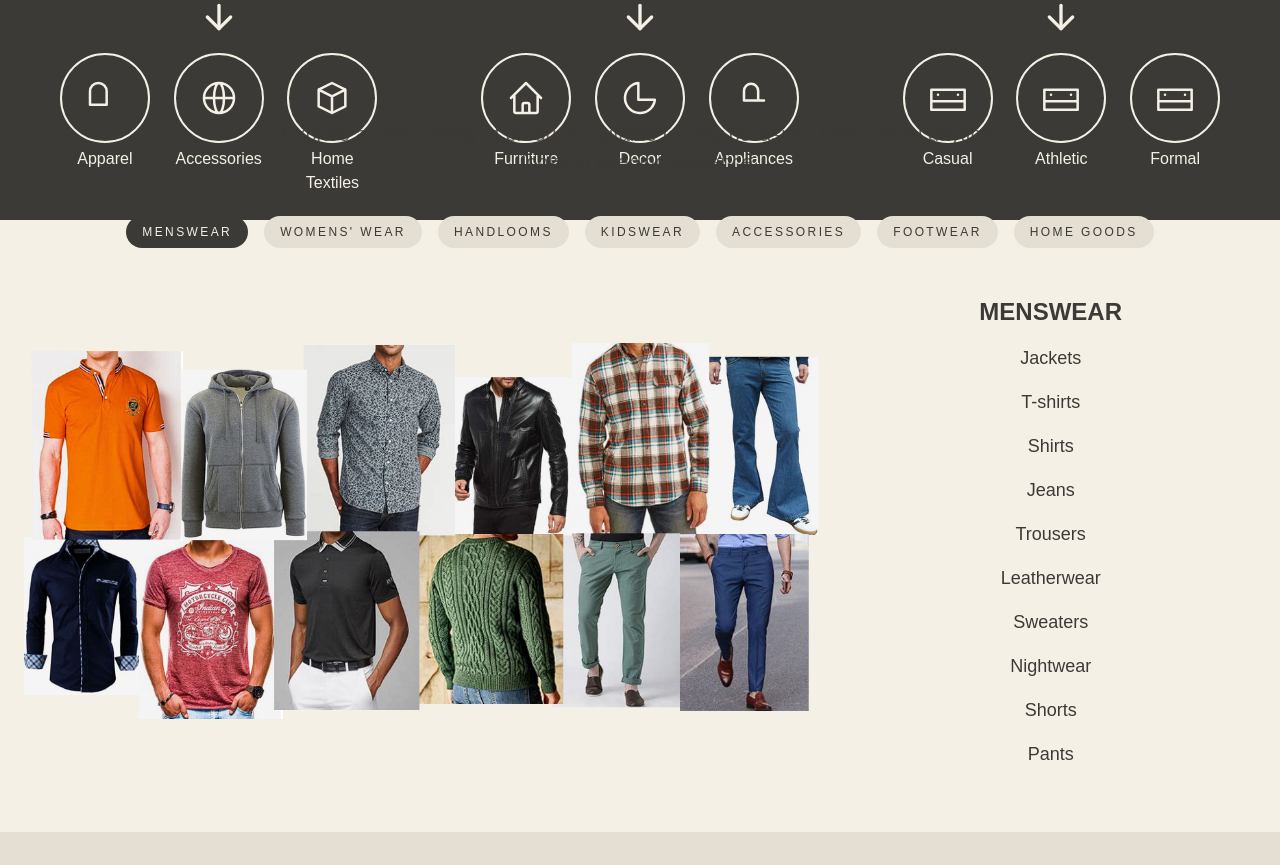
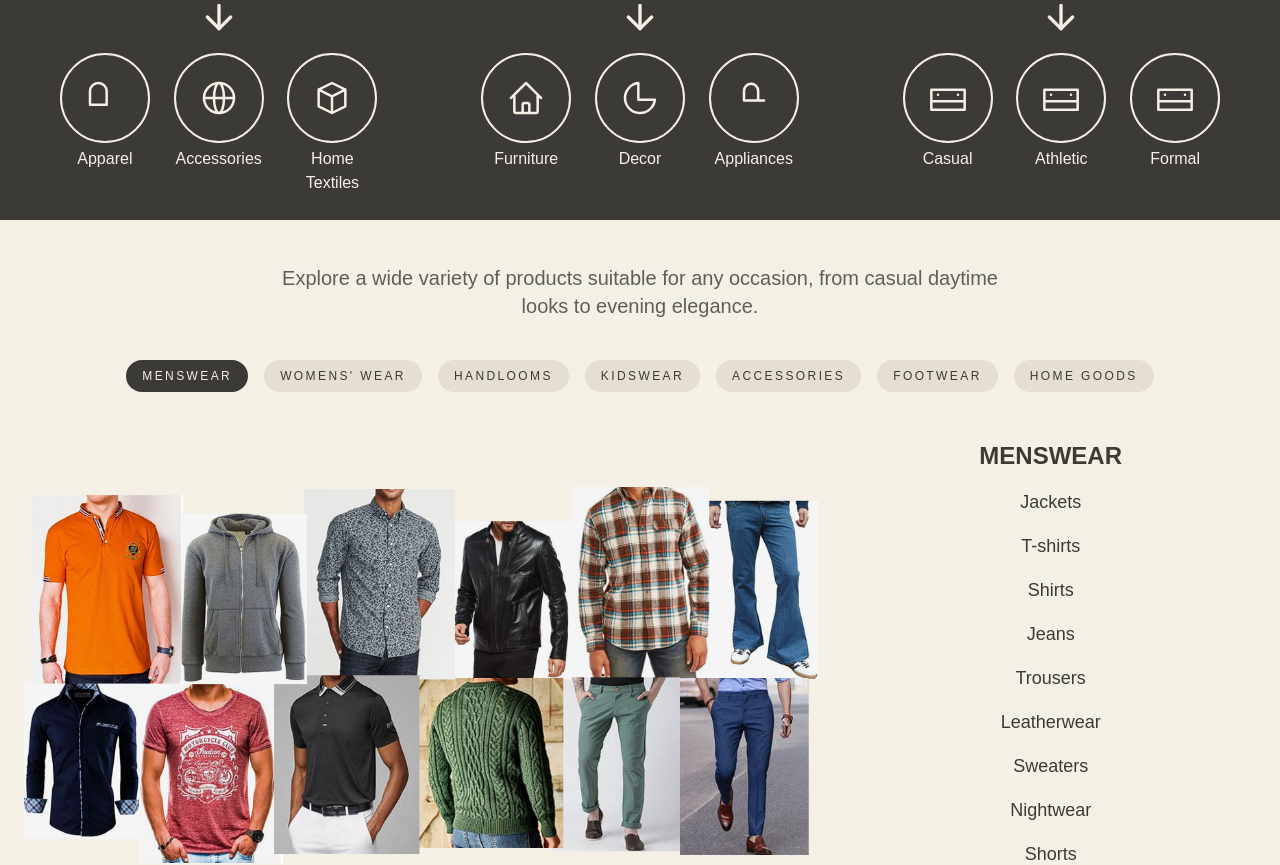
Before and after one commit to sawhney07/febella-design, a Next.js app: page /products in a window 1280 px wide. Shown: the part 580-1445 px from the top of the page. Built offline with nearby package versions, Linux system fonts and the light colour scheme; no server answers.

Commit message:
minor products indent fix

```diff
--- a/app/products/page.tsx
+++ b/app/products/page.tsx
@@ -311,7 +311,7 @@
     <div className="min-h-screen flex flex-col bg-[#F5F0E6] text-[#3C3A36]">
       <main className="flex-grow">
         <div className="py-0">
-          <div className="container mx-auto px-6">
+          <div className="container mx-auto px-6 mt-36">
             <p className="text-lg md:text-xl text-[#3C3A36]/80 max-w-3xl mx-auto text-center mb-10 -mt-[100px]">
               Explore a wide variety of products suitable for any occasion, from casual
               daytime looks to evening elegance.
```
